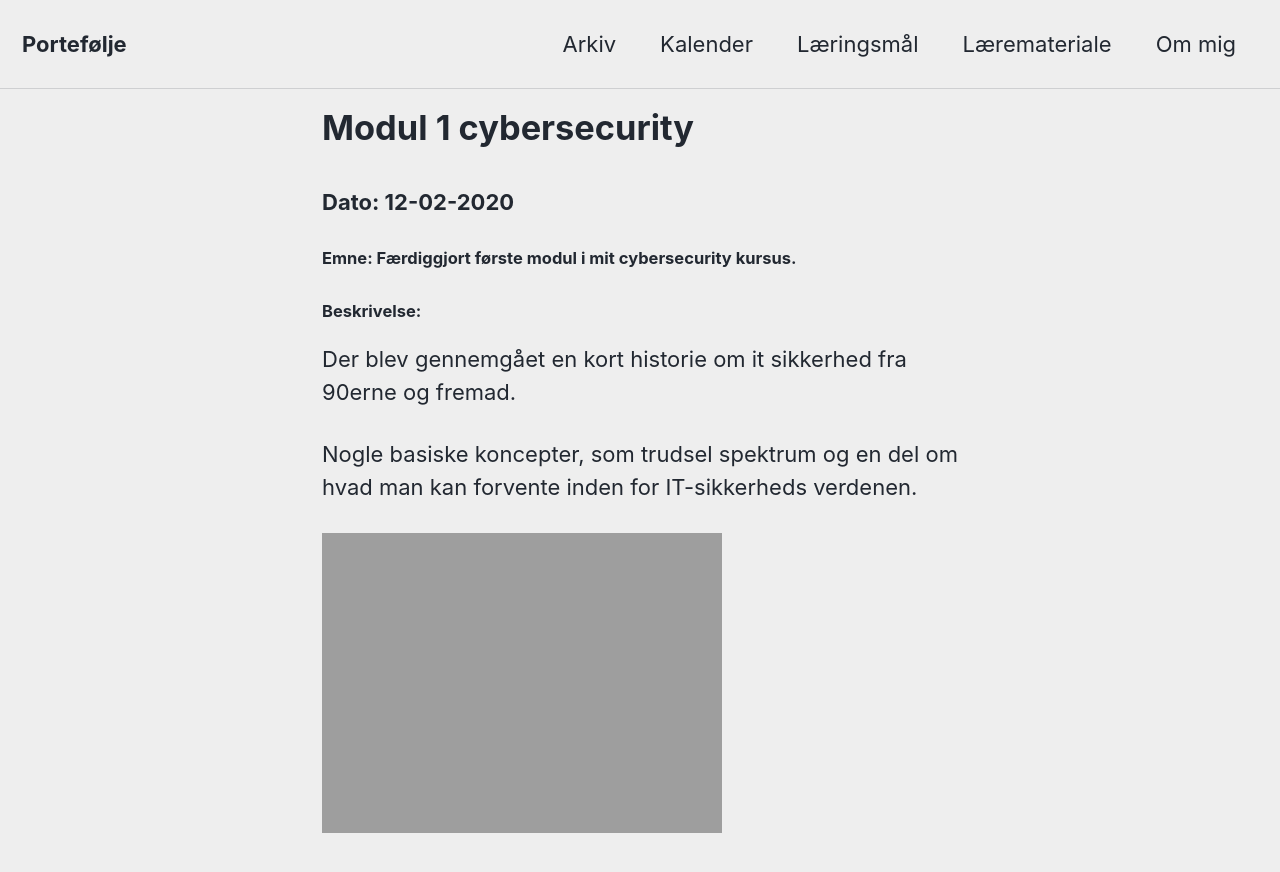
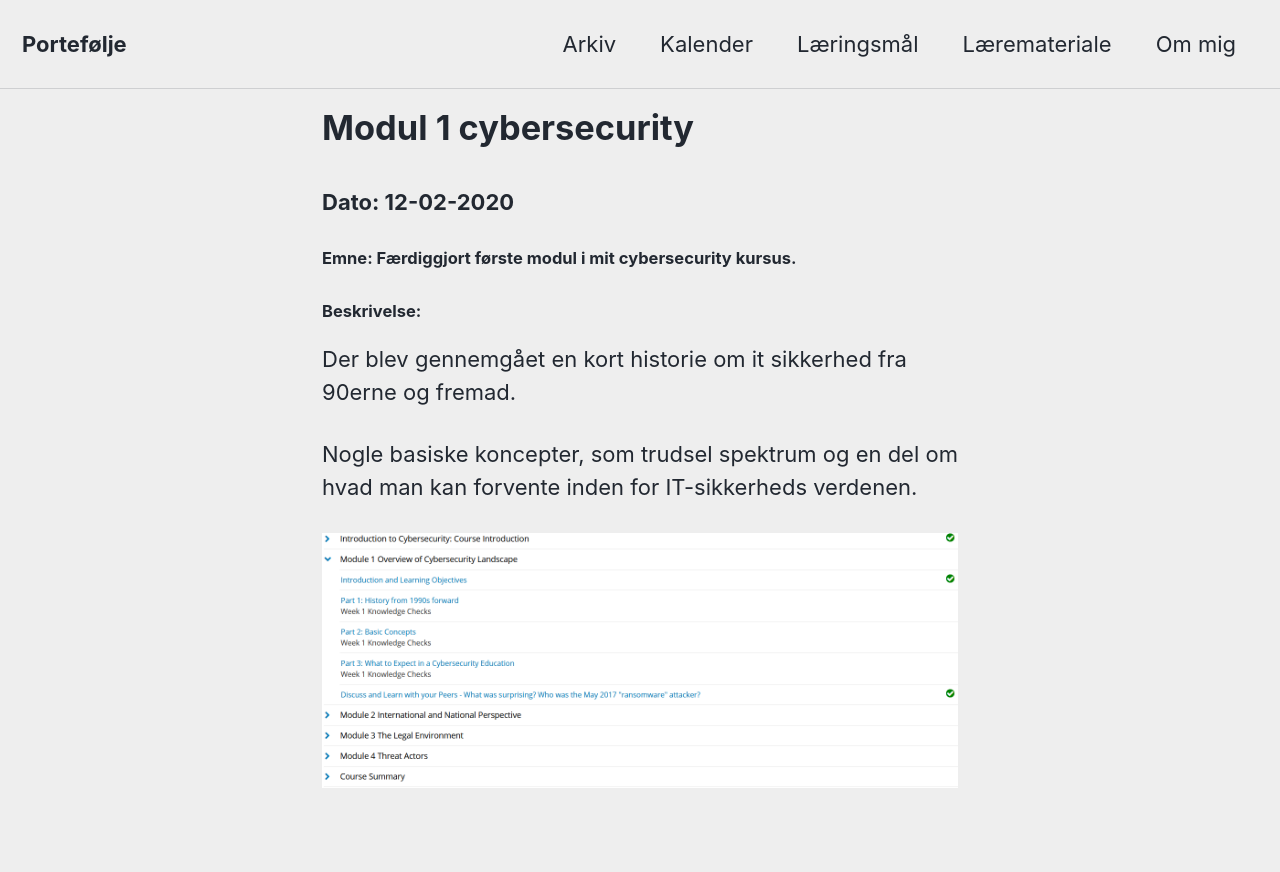
Before and after one commit to Emil428f/Portfolio, a Jekyll site: the page built from _posts/2020-02-12-Modul 1 - cybersecurity.md, in a window 1280 px wide and 900 px high. Shown: the top 872 px of the window. Built offline with Jekyll 4.4.1, drawn with Linux system fonts in a browser that asks for light colours; cached includes are drawn as plain includes; nearby versions of some CDN libraries.

Commit message:
Update 2020-02-12-Modul 1 - cybersecurity.md

```diff
--- a/_posts/2020-02-12-Modul 1 - cybersecurity.md
+++ b/_posts/2020-02-12-Modul 1 - cybersecurity.md
@@ -14,4 +14,4 @@ Der blev gennemgået en kort historie om it sikkerhed fra 90erne og fremad.
 
 Nogle basiske koncepter, som trudsel spektrum og en del om hvad man kan forvente inden for IT-sikkerheds verdenen.
 
-![image](/assets/images/første modul, it-sikkerhed.png)
+![image](/assets/images/cybersecurity.module1.png)
```
